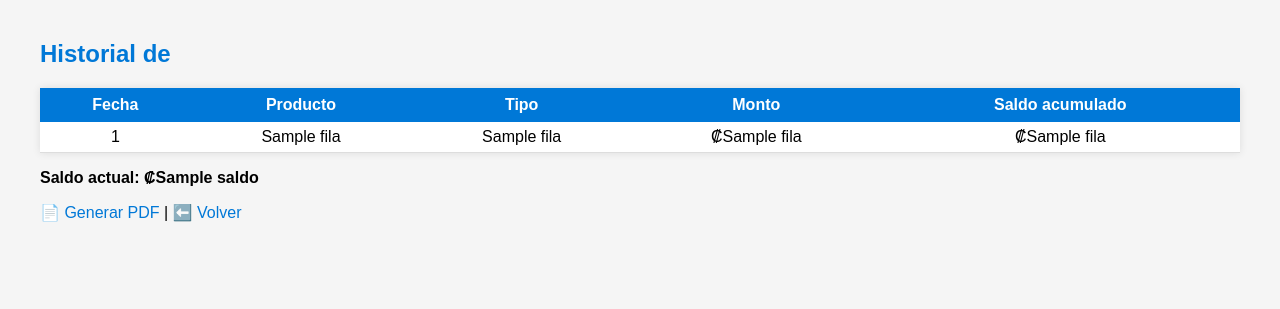
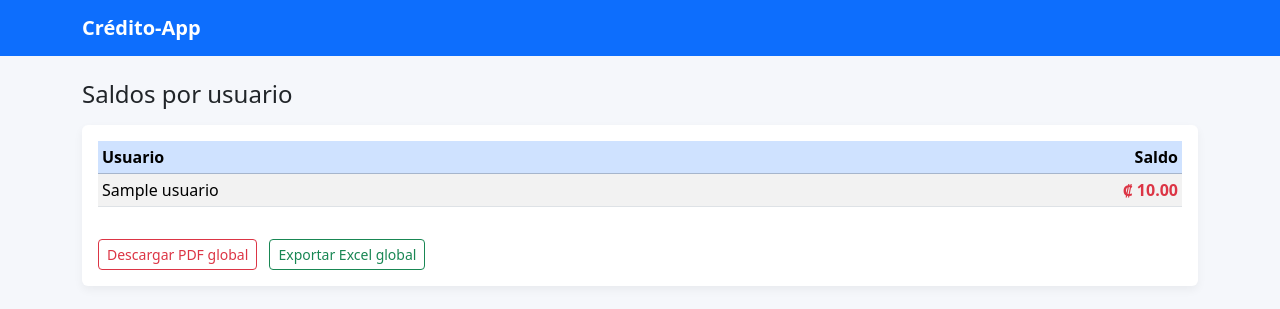
Before and after one commit to Jorleonzu86/creditos-app, a Flask app: template templates/usuario.html in a window 1280 px wide. Shown: the top 309 px of the page. Run offline with Flask 3, Linux system fonts and the light colour scheme; the template is opened without the code that fills it: most values are stand-ins (such as "Sample title", 1, 10 or a date in 2020); some libraries are stand-ins or nearby versions.

Commit message:
Update usuario.html

```diff
--- a/templates/usuario.html
+++ b/templates/usuario.html
@@ -1,67 +1,57 @@
-<!doctype html>
-<html lang="es">
-<head>
-  <meta charset="utf-8">
-  <title>Detalle de {{user}}</title>
-  <style>
-    body {
-      font-family: Arial, sans-serif;
-      margin: 40px;
-      background-color: #f5f5f5;
-    }
-    h2 {
-      color: #0078d7;
-    }
-    table {
-      width: 100%;
-      border-collapse: collapse;
-      background-color: white;
-      box-shadow: 0 0 8px rgba(0,0,0,0.1);
-    }
-    th {
-      background-color: #0078d7;
-      color: white;
-      padding: 8px;
-    }
-    td {
-      border-bottom: 1px solid #ddd;
-      padding: 6px;
-      text-align: center;
-    }
-    a {
-      color: #0078d7;
-      text-decoration: none;
-    }
-    a:hover {
-      text-decoration: underline;
-    }
-  </style>
-</head>
-<body>
-  <h2>Historial de {{user}}</h2>
+{% extends "base.html" %}
 
-  <table>
-    <tr>
-      <th>Fecha</th>
-      <th>Producto</th>
-      <th>Tipo</th>
-      <th>Monto</th>
-      <th>Saldo acumulado</th>
-    </tr>
-    {% for fila in tabla %}
-    <tr>
-      <td>{{fila[0]}}</td>
-      <td>{{fila[1]}}</td>
-      <td>{{fila[2]}}</td>
-      <td>₡{{fila[3]}}</td>
-      <td>₡{{fila[4]}}</td>
-    </tr>
-    {% endfor %}
-  </table>
+{% block title %}Saldos por Usuario - Crédito-App{% endblock %}
 
-  <p><strong>Saldo actual: ₡{{saldo}}</strong></p>
+{% block content %}
+<h4 class="mb-3">Saldos por usuario</h4>
 
-  <a href="{{ url_for('usuario_pdf', name=user) }}">📄 Generar PDF</a> |
-  <a href="{{ url_for('index') }}">⬅️ Volver</a>
-</body>
-</html>
+<div class="card">
+    <div class="card-body">
+        <div class="table-responsive">
+            <table class="table table-sm table-striped align-middle">
+                <thead class="table-primary">
+                    <tr>
+                        <th>Usuario</th>
+                        <th class="text-end">Saldo</th>
+                    </tr>
+                </thead>
+                <tbody>
+                {% if saldos %}
+                    {% for s in saldos %}
+                        <tr>
+                            <td>{{ s.usuario }}</td>
+                            <td class="text-end">
+                                {% if (s.saldo or 0) >= 0 %}
+                                    <span class="text-success fw-semibold">
+                                        ₡ {{ "%.2f"|format(s.saldo or 0) }}
+                                    </span>
+                                {% else %}
+                                    <span class="text-danger fw-semibold">
+                                        ₡ {{ "%.2f"|format(s.saldo or 0) }}
+                                    </span>
+                                {% endif %}
+                            </td>
+                        </tr>
+                    {% endfor %}
+                {% else %}
+                    <tr>
+                        <td colspan="2" class="text-center text-muted">
+                            No hay movimientos registrados.
+                        </td>
+                    </tr>
+                {% endif %}
+                </tbody>
+            </table>
+        </div>
+
+        <div class="mt-3">
+            <a href="{{ url_for('reporte_pdf') }}" class="btn btn-sm btn-outline-danger me-2">
+                Descargar PDF global
+            </a>
+            <a href="{{ url_for('reporte_excel') }}" class="btn btn-sm btn-outline-success">
+                Exportar Excel global
+            </a>
+        </div>
+    </div>
+</div>
+{% endblock %}
```
